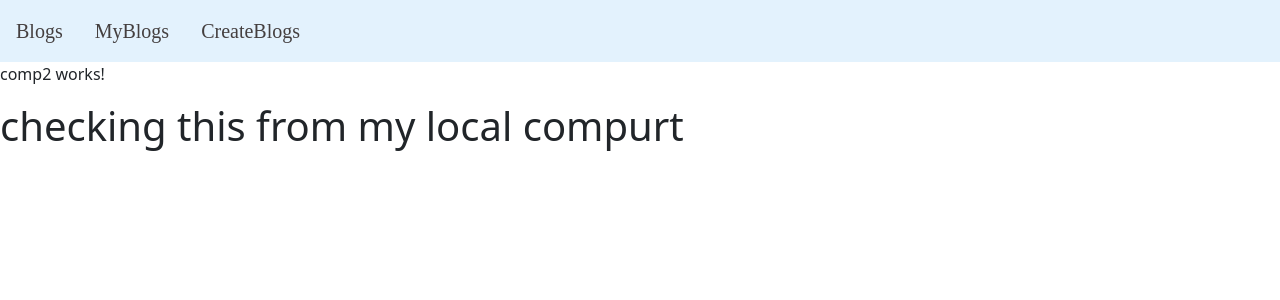
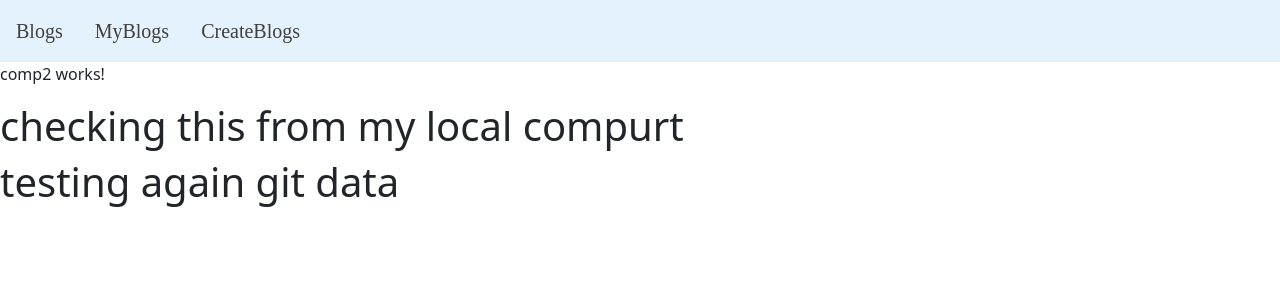
Before and after one commit to PRASHANTPAL283/AngularBlogsLatest, an Angular app: page /myblogs in a window 1280 px wide. Shown: the top 300 px of the page. Built offline with nearby package versions, Linux system fonts and the light colour scheme.

Commit message:
Update comp2.component.html
update

```diff
--- a/src/app/comp2/comp2.component.html
+++ b/src/app/comp2/comp2.component.html
@@ -1,2 +1,3 @@
 <p>comp2 works!</p>
 <h1>checking this from my local compurt</h1>
+<h1>testing again git data</h1>
```
